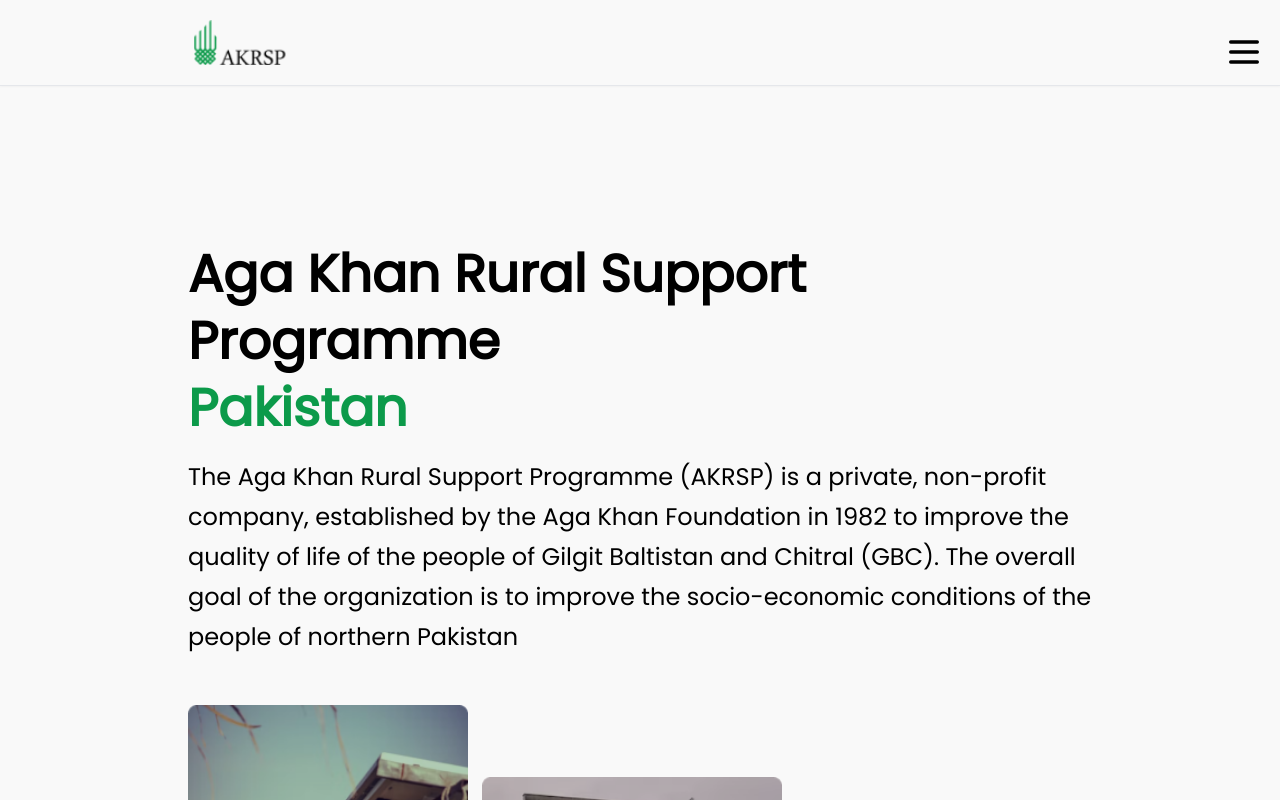
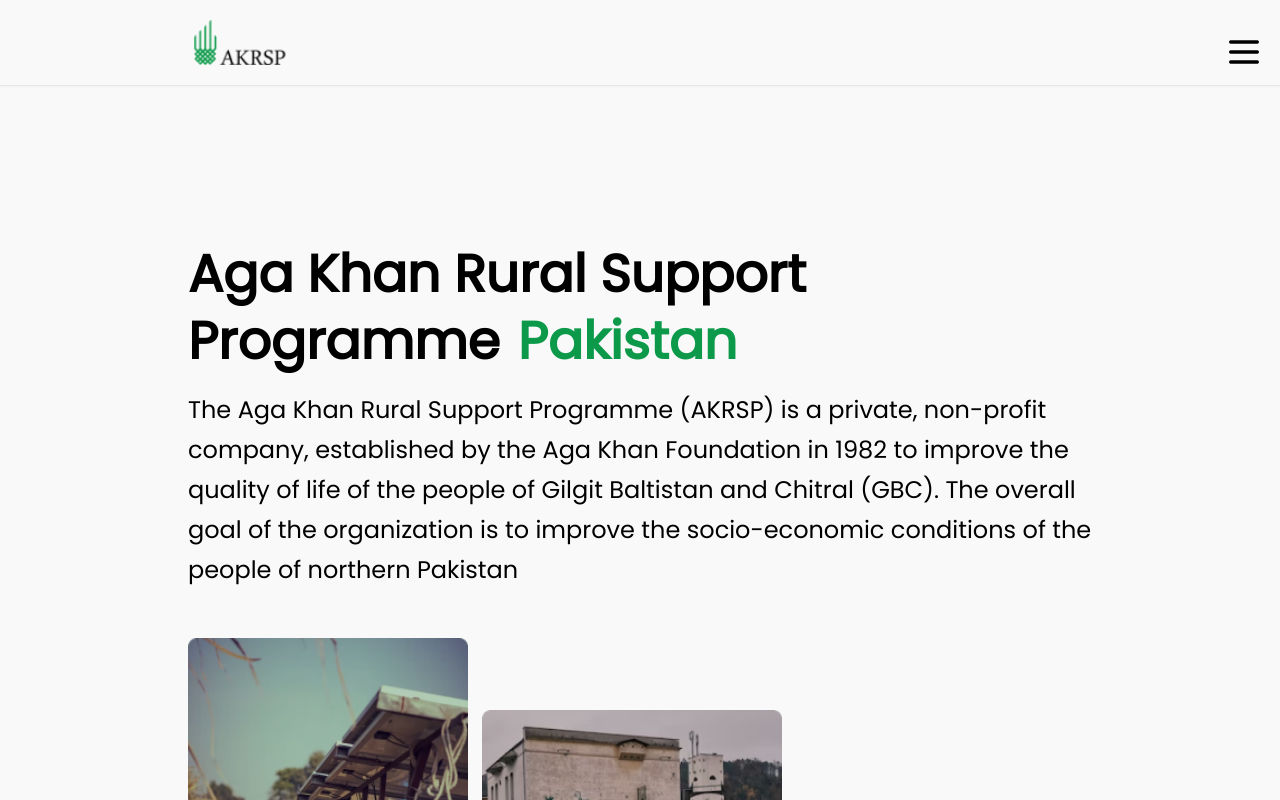
Before and after one commit to AyazAslam101/AKRSP, a Next.js app: page / in a window 1280 px wide. Shown: the top 800 px of the page. Built offline with nearby package versions, Linux system fonts and the light colour scheme.

Commit message:
changes in menuButton

```diff
--- a/components/Button/Button.tsx
+++ b/components/Button/Button.tsx
@@ -63,7 +63,7 @@
                           <Menu.Item key={key}>
                             {({ active }) => (
                               <a
-                                href="#"
+                                href={items.href}
                                 className={classNames(
                                   active
                                     ? "bg-gray-100 text-primary"
--- a/components/Header/Header.tsx
+++ b/components/Header/Header.tsx
@@ -16,8 +16,8 @@
           <div className="xl:grid xl:grid-cols-2 lg:block sm:block md:block block gap-36">
             <div className="lg:mt-32 md:10 sm:mt-10 mt-4">
               <h2 className="header-title">
-                Aga Khan Rural Support Programme <br />
-                <span className="text-primary font-bold leading-tight">
+                Aga Khan Rural Support Programme <br className="xl:block hidden"/>
+                <span className="text-primary font-bold leading-tight ml-1">
                   Pakistan
                 </span>
               </h2>
--- a/components/Navbar/Navbar.tsx
+++ b/components/Navbar/Navbar.tsx
@@ -125,7 +125,7 @@
                                     <Menu.Item key={key}>
                                       {({ active }) => (
                                         <a
-                                          href="#"
+                                          href={items.href}
                                           className={classNames(
                                             active
                                               ? "bg-gray-100 text-primary"
```
